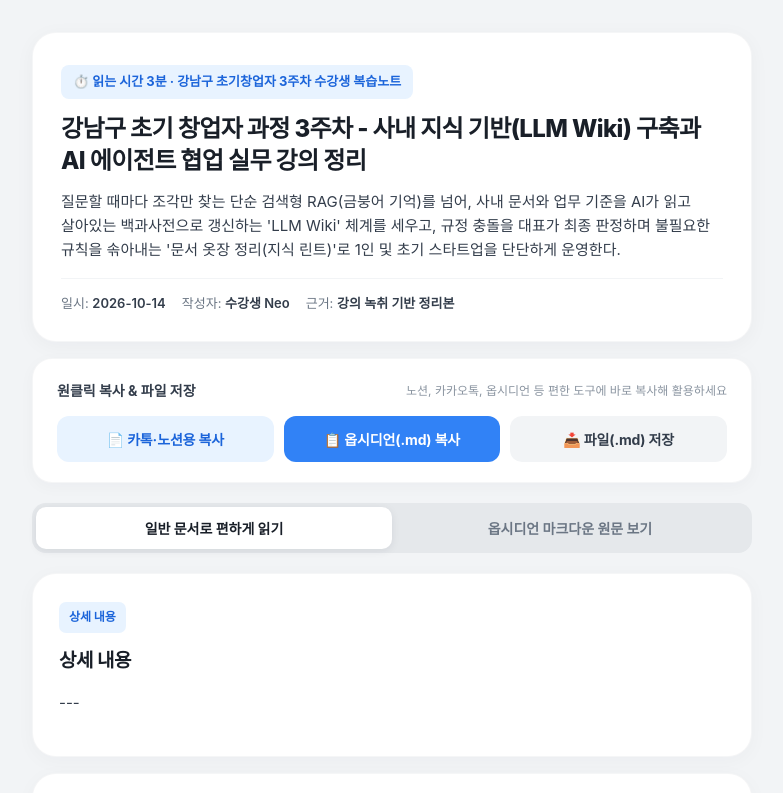
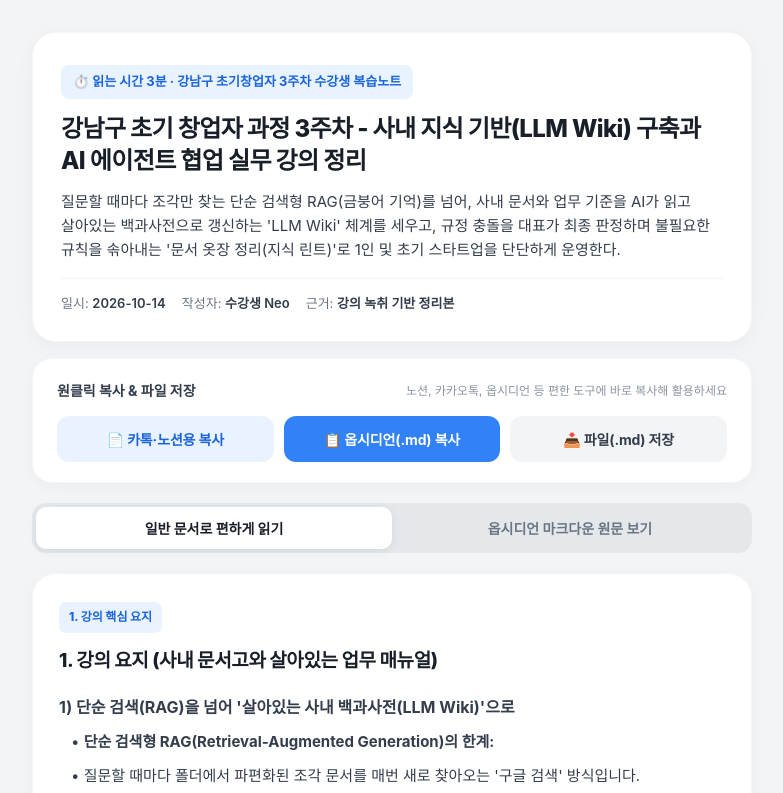
Before and after one commit to neo-alpha-research/neo-notes, a plain HTML site: page startup-lecture-week3/index.html in a window 1280 px wide. Shown: the top 793 px of the page, without its empty margins (248-1031 px from the left). Drawn offline with Linux system fonts and the light colour scheme; a web font is replaced by a local one.

Commit message:
Deploy note page: startup-lecture-week3

```diff
--- a/startup-lecture-week3/index.html
+++ b/startup-lecture-week3/index.html
@@ -504,13 +504,6 @@
     <!-- Read View -->
     <div id="view-read">
 
-      <!-- Section: 상세 내용 -->
-      <div class="card">
-        <div class="section-badge badge-blue">상세 내용</div>
-        <h2>상세 내용</h2>
-        <p>---</p>
-      </div>
-
       <!-- Section: 1. 강의 요지 (사내 문서고와 살아있는 업무 매뉴얼) -->
       <div class="card">
         <div class="section-badge badge-blue">1. 강의 핵심 요지</div>
```
